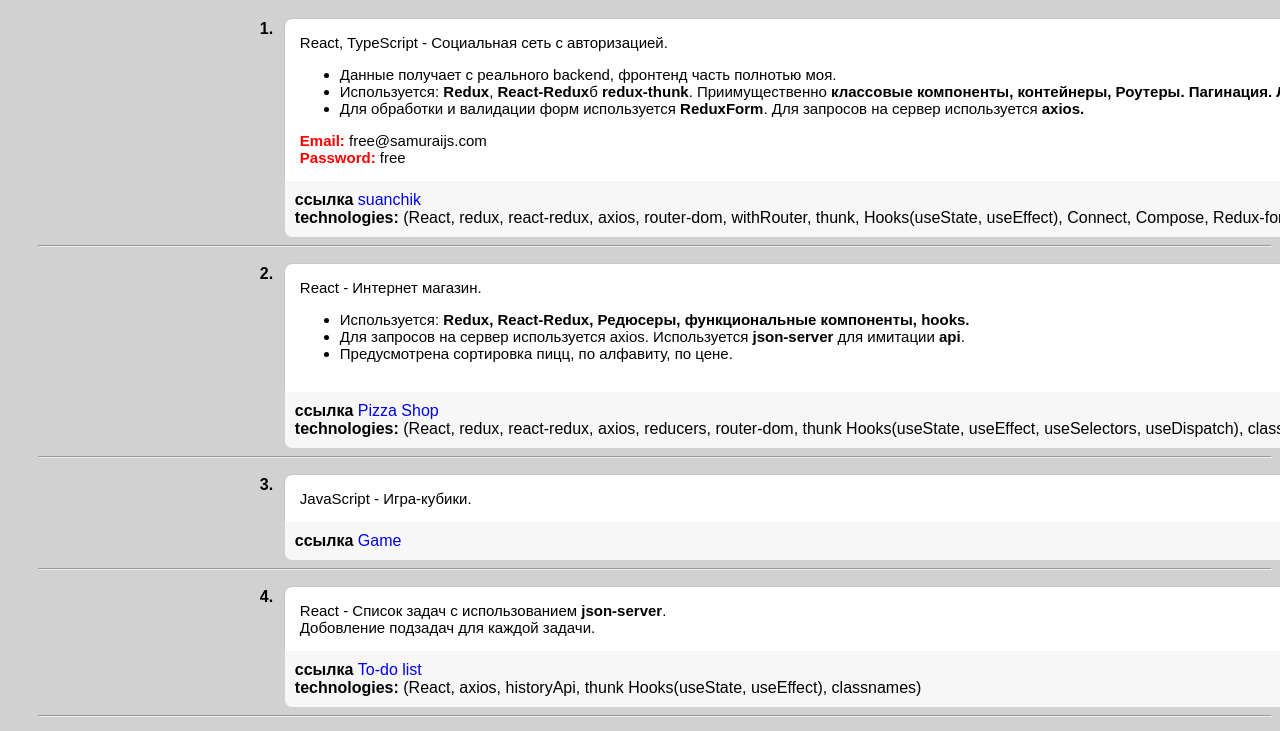
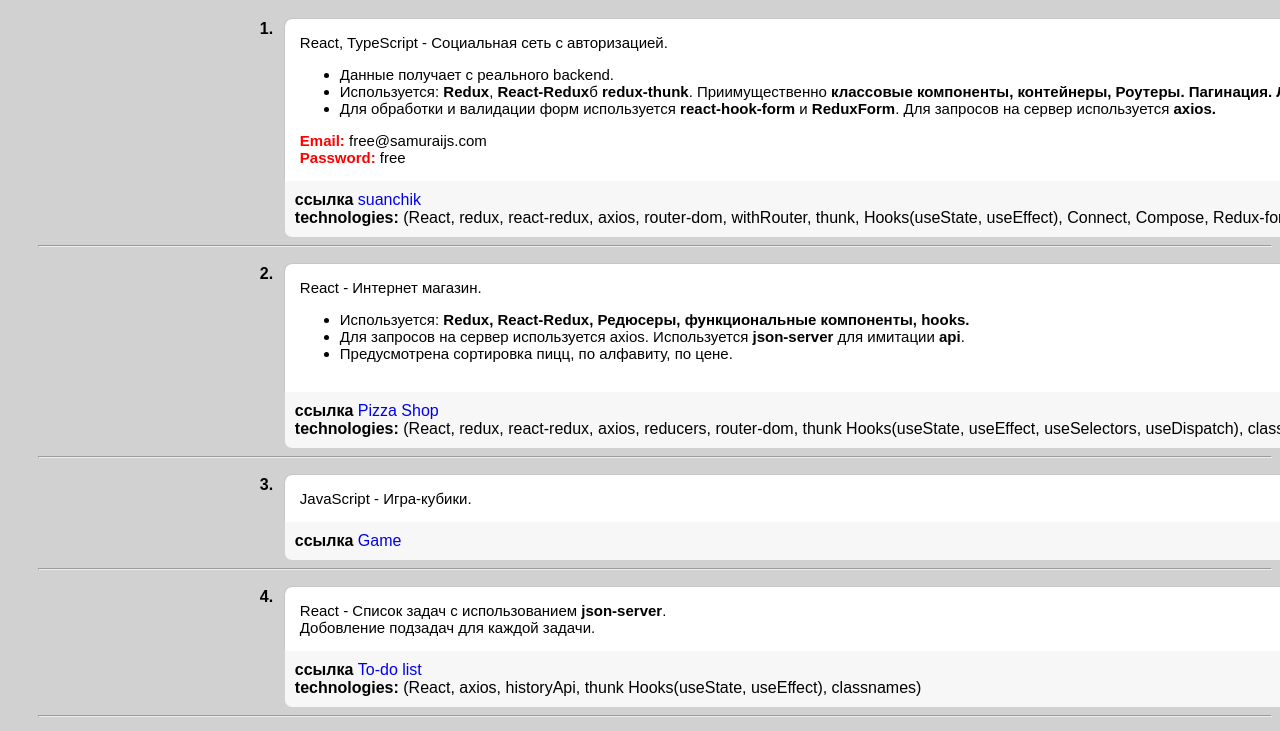
Before and after one commit to Suanchik/portf, a plain HTML site: page index.html in a window 1280 px wide. Shown: the part 61-792 px from the top of the page. Drawn offline with Linux system fonts and the light colour scheme.

Commit message:
Update index.html

```diff
--- a/index.html
+++ b/index.html
@@ -15,9 +15,9 @@
                 <div class="explane"><span class="number">1.</span>
                     React, TypeScript - Социальная сеть с авторизацией.<br/>
                     <ul>
-                        <li>Данные получает с реального backend, фронтенд часть полнотью моя.</li>
+                        <li>Данные получает с реального backend.</li>
                         <li>Используется: <strong>Redux</strong>, <strong>React-Redux</strong>б <strong>redux-thunk</strong>. Приимущественно <strong>классовые компоненты, контейнеры, Роутеры. Пагинация. Лоудинг. </strong></li>
-                        <li> Для обработки и валидации форм используется <strong>ReduxForm</strong>. Для запросов на сервер используется <strong>axios.</strong></li>
+                        <li> Для обработки и валидации форм используется <strong>react-hook-form</strong> и <strong>ReduxForm</strong>. Для запросов на сервер используется <strong>axios.</strong></li>
                     </ul>
                     <div>
                         <strong class="red">Email:</strong> free@samuraijs.com
```
